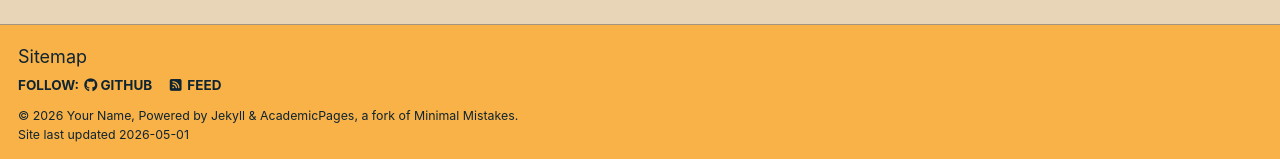
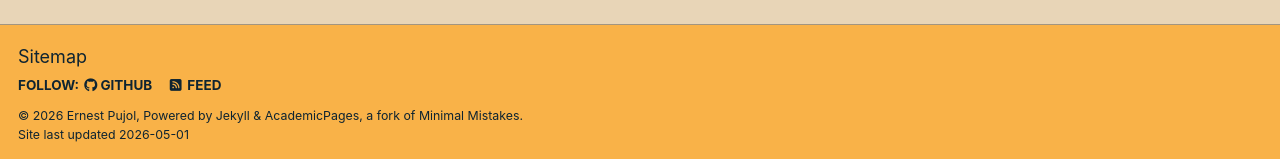
Before and after one commit to epujol90/epujol90.github.io, a Jekyll site: the page built from _pages/about.md, in a window 1280 px wide and 900 px high, scrolled down 2720 px. Shown: the part 738-897 px from the top of the window. Built offline with Jekyll 4.4.1, drawn with Linux system fonts in a browser that asks for light colours; some web fonts are replaced; a script bundle is joined from its source files by our own code; library files that are not in the unit come from our copies.

Commit message:
Update _config.yml

```diff
--- a/_config.yml
+++ b/_config.yml
@@ -11,12 +11,12 @@ locale                   : "en-US"
 site_theme               : "sunrise" # The available themes options are "default", "air", "sunrise", "mint", "dirt" and "contrast"
 title                    : "Your Name / Site Title"
 title_separator          : "-"
-name                     : &name "Your Name"
+name                     : &name "Ernest Pujol"
 description              : &description "Your Name's academic portfolio"   # Update this with a general description of your site, this is the default if not overridden by a page
-url                      : https://academicpages.github.io # The base hostname & protocol for your site e.g. "https://[your GitHub username].github.io",
+url                      : https://epujol90.github.io # The base hostname & protocol for your site e.g. "https://[your GitHub username].github.io",
                                                            # or if you already have some other page hosted on Github then use "https://[your GitHub username].github.io/[Your Repo Name]"
 baseurl                  : "" # the subpath of your site, e.g. "/blog"
-repository               : "academicpages/academicpages.github.io"
+repository               : "epujol90/epujol90.github.io"
 
 # Site Author - The following control what appear as part of the author content on the side bar.
 #               If a field is blank the icon and link will not appear, otherwise it will be shown.
```
